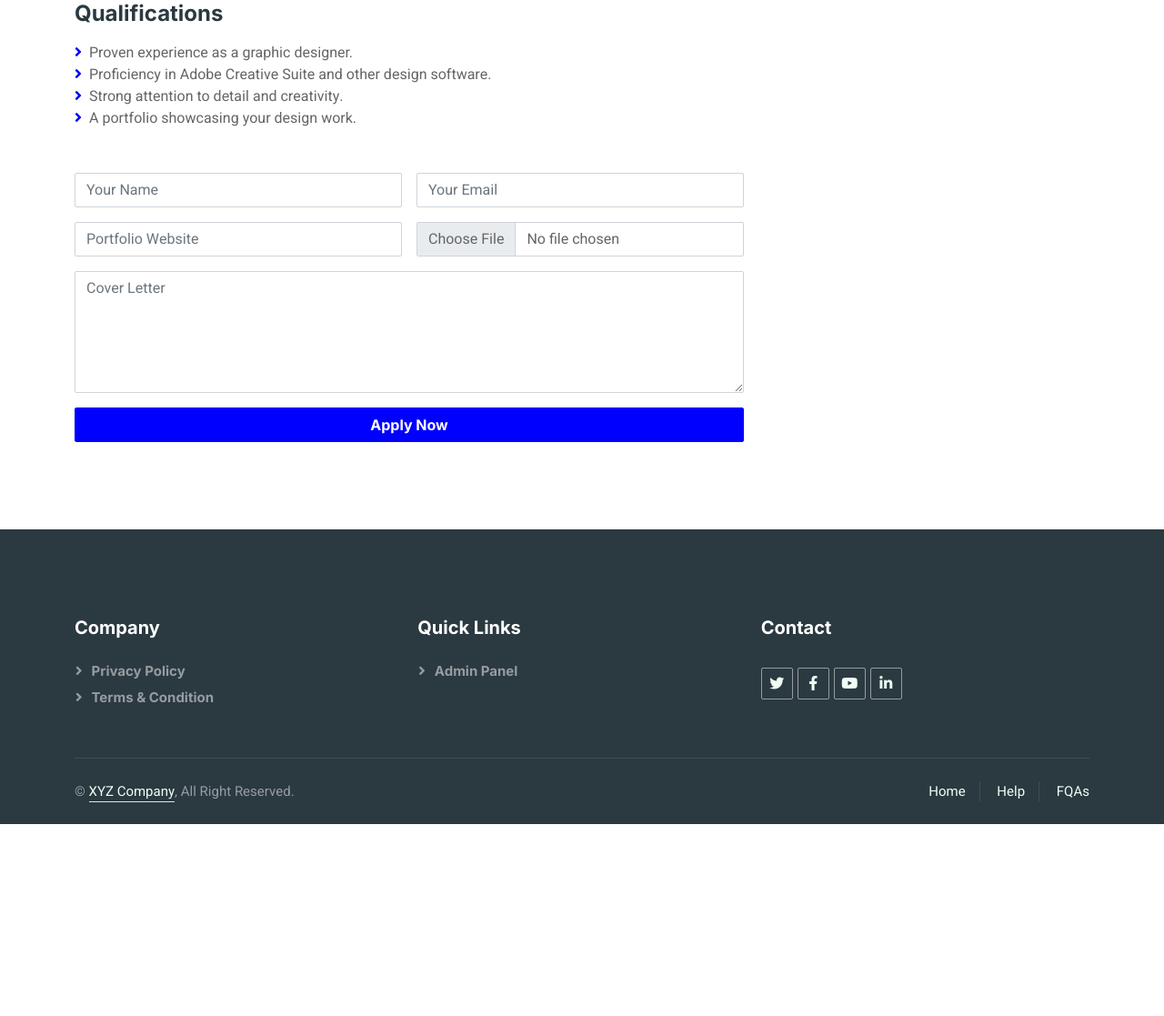
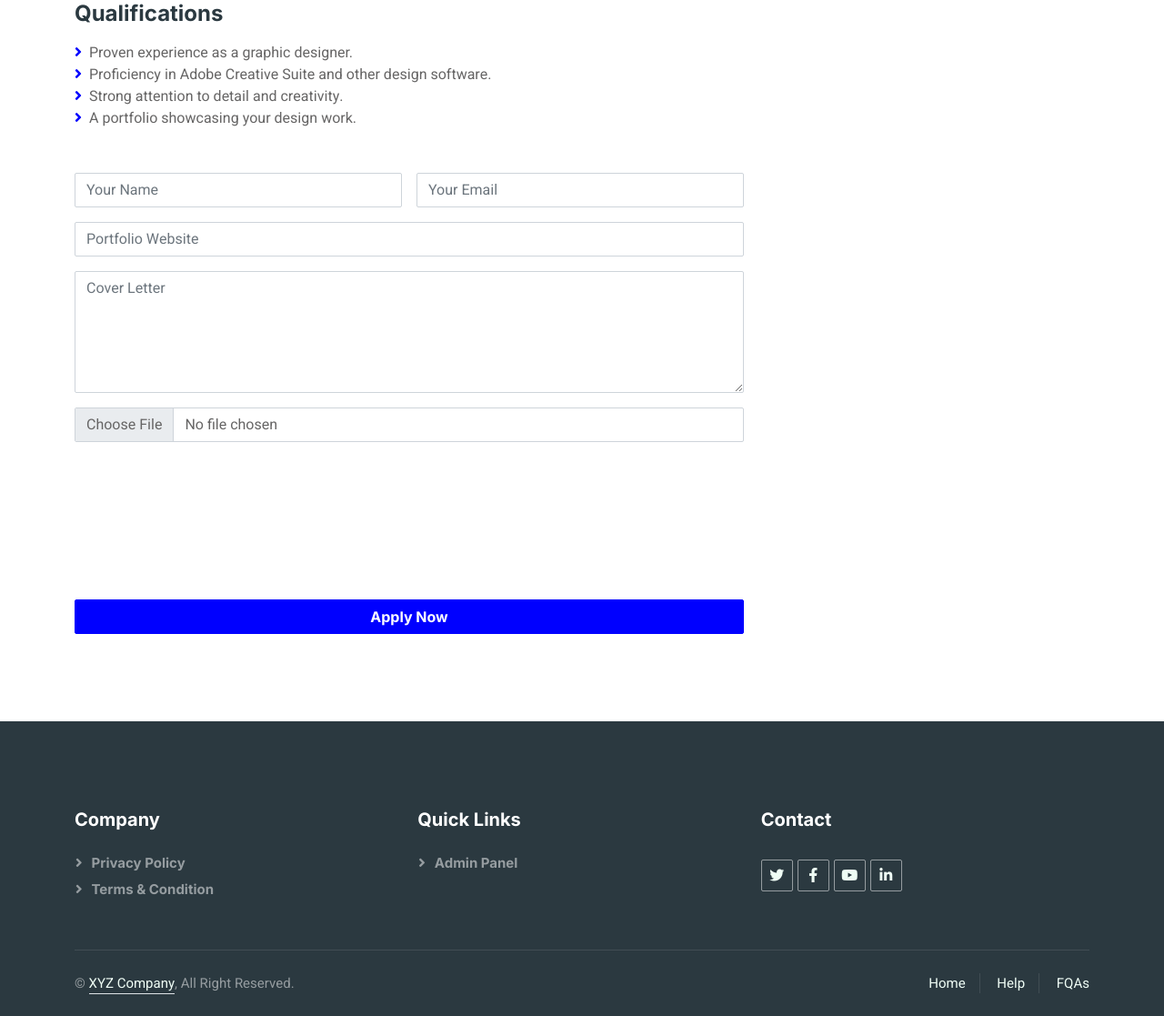
Before and after one commit to YounoussaBen/xyzCompany, a Django app: page /job/2/ in a window 1280 px wide. Shown: the part 978-2095 px from the top of the page at 91% size. Before the commit the page ends 1884 px from the top, so only its background shows below. Run offline with Django 4.2, Linux system fonts and the light colour scheme; data comes from the database, SQL or seed files in the repository; some libraries are stand-ins or nearby versions.

Commit message:
sip task

```diff
--- a/core/templates/base.html
+++ b/core/templates/base.html
@@ -141,6 +141,7 @@
     <script src="{% static 'lib/easing/easing.min.js' %}"></script>
     <script src="{% static 'lib/waypoints/waypoints.min.js' %}"></script>
     <script src="{% static 'lib/owlcarousel/owl.carousel.min.js' %}"></script>
+    <script defer src="https://cdnjs.cloudflare.com/ajax/libs/alpinejs/3.13.0/cdn.min.js" integrity="sha512-Y49pUg0xNIEjgzK+CniNvpHjTssxb3WE/YHZs7GSsD6En0Q4u3iKHn3ZIZfDB1hfrFV/9c8eTwEjpOGJHsL7CQ==" crossorigin="anonymous" referrerpolicy="no-referrer"></script>
 
     <!-- Template Javascript -->
     <script src="{% static 'js/main.js' %}"></script>
--- a/core/templates/job_detail.html
+++ b/core/templates/job_detail.html
@@ -69,22 +69,25 @@
                 {{ form.email.errors }}
             </div>
         </div>
-        <div class="col-12 col-sm-6">
+        <div class="col-12 ">
             <div class="form-group">
                 <input type="text" class="form-control" placeholder="Portfolio Website" name="portfolio" value="">
                 {{ form.portfolio.errors }}
             </div>
         </div>
-        <div class="col-12 col-sm-6">
-            <div class="form-group">
-                <input type="file" class="form-control bg-white" name="resume">
-                {{ form.resume.errors }}
+        <div class="col-12">
+            <div class="form-group" >
+                <textarea class="form-control" rows="5" placeholder="Cover Letter" name="cover_letter" value=""></textarea>
+                {{ form.cover_letter.errors }}
             </div>
         </div>
-        <div class="col-12">
-            <div class="form-group">
-                <textarea class="form-control" rows="5" placeholder="Cover Letter" name="cover_letter" value=""></textarea>
-                {{ form.cover_letter.errors }}
+        <div class="col-12 "  x-data="allAlpine()">
+            <div class="form-group" x-on:drop="handleDrop($event)" x-on:dragover.prevent>
+                <input x-on:change="img_handle($event.target.files)" type="file" accept="document/*"
+                :required="has_file" name="img" id="img" type="file" class="form-control bg-white" name="resume">
+                {{ form.resume.errors }}
+                <object oncontextmenu="return false;" :data="previewUrl" width="100%"></object>
+
             </div>
         </div>
         <div class="col-12">
@@ -99,4 +102,63 @@
         </div>
     </div>
     <!-- Job Detail End -->
+
+    <script>
+
+        function convertFileSize(size) {
+            const units = ["bytes", "KB", "MB", "GB", "TB"];
+            let unitIndex = 0;
+
+            while (size >= 1024 && unitIndex < units.length - 1) {
+                size /= 1024;
+                unitIndex++;
+            }
+
+            return `${size.toFixed(2)} ${units[unitIndex]}`;
+        }
+
+        function allAlpine() {
+            return {
+                file: null,
+                f_size: "0 KB",
+                previewUrl: "",
+                has_file: false,
+                cansubmit: true,
+                unread_count: 0,
+
+                img_handle(files) {
+                    if (files[0]) {
+                        let fl = files[0]
+                        this.file = fl
+                        this.f_size = convertFileSize(fl.size)
+                        var reader = new FileReader();
+                        this.has_file = true
+
+
+                        reader.onload = e => {
+                            this.previewUrl = e.target.result;
+                        };
+
+                        reader.readAsDataURL(fl);
+                    } else {
+                        this.previewUrl = "";
+                        this.file = null
+                    }
+
+                },
+
+                handleDrop(event) {
+                    event.preventDefault();
+                    const files = event.dataTransfer.files;
+                    document.getElementById("img").files = files;
+                    this.img_handle(files);
+                    this.has_file = true
+                },
+
+            }
+        }
+
+
+    </script>
+
 {% endblock %}
--- a/xyz/settings.py
+++ b/xyz/settings.py
@@ -21,11 +21,11 @@ BASE_DIR = Path(__file__).resolve().parent.parent
 # See https://docs.djangoproject.com/en/4.1/howto/deployment/checklist/
 
 # SECURITY WARNING: keep the secret key used in production secret!
-SECRET_KEY = os.environ.get('SECRET_KEY')
+SECRET_KEY = 'yfsuishsfsfpjo2342'
 # SECURITY WARNING: don't run with debug turned on in production!
 DEBUG = True
 
-ALLOWED_HOSTS = ["*"]
+ALLOWED_HOSTS = []
 
 
 # Application definition
```
